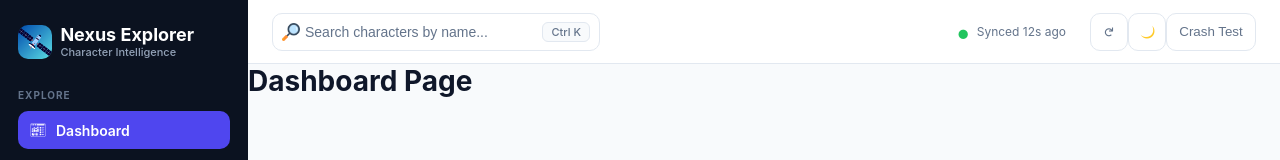
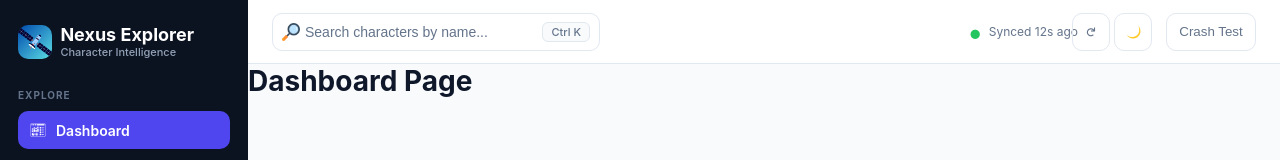
Before and after one commit to Kh-Tanjim-Ashraf/React-Defined, a React (Vite) app in the folder 5-research-console-for-media-analytics-team/nexus-explorer/: page / in a window 1280 px wide. Shown: the top 160 px of the page. Built offline with nearby package versions, Linux system fonts and the light colour scheme.

Commit message:
F5: (**Patch Fix**) Amedned the styling of the right side of the topbar including dead-css-code cleanup

```diff
--- a/5-research-console-for-media-analytics-team/nexus-explorer/src/components/layout/Topbar/Topbar.module.css
+++ b/5-research-console-for-media-analytics-team/nexus-explorer/src/components/layout/Topbar/Topbar.module.css
@@ -10,12 +10,10 @@
   grid-template-rows: 1fr;
 
   & > .topbarLeftContainer {
-    /* background-color: #ffa0a0; */
     display: flex;
   }
 
   & > .topbarRightContainer {
-    /* background-color: #a9fffe; */
     font-size: 12px;
     font-weight: 400;
     display: grid;
@@ -23,10 +21,9 @@
 
     .syncContainer {
       display: flex;
-      /* background-color: #daff90; */
       align-items: center;
       justify-content: end;
-      padding-right: 24px;
+      margin-right: -6px;
     }
 
     .syncContainer > .syncIndicator {
@@ -43,7 +40,7 @@
       display: grid;
       grid-template-columns: 1fr 1fr 1fr;
       align-items: center;
-      /* justify-items: center; */
+      justify-items: end;
     }
 
     .buttonsContainer > .button {
@@ -59,6 +56,7 @@
     .buttonsContainer > .refreshButton {
       transform: rotate(90deg);
       font-weight: 600;
+      margin-right: 4px;
     }
 
     .buttonsContainer > .themeButton {
@@ -66,6 +64,7 @@
       color: var(--theme-toggle-button);
       font-size: 20px;
       font-weight: 600;
+      margin-right: 14px;
     }
 
     .buttonsContainer > .crashTestButton {
```
